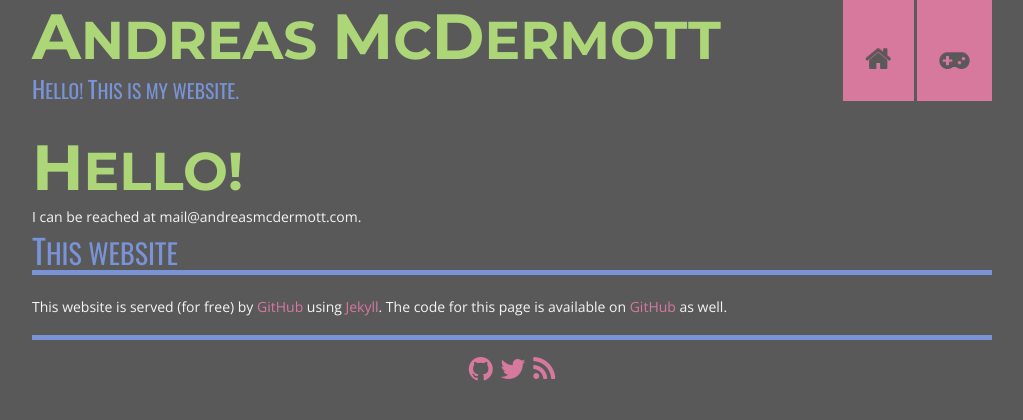
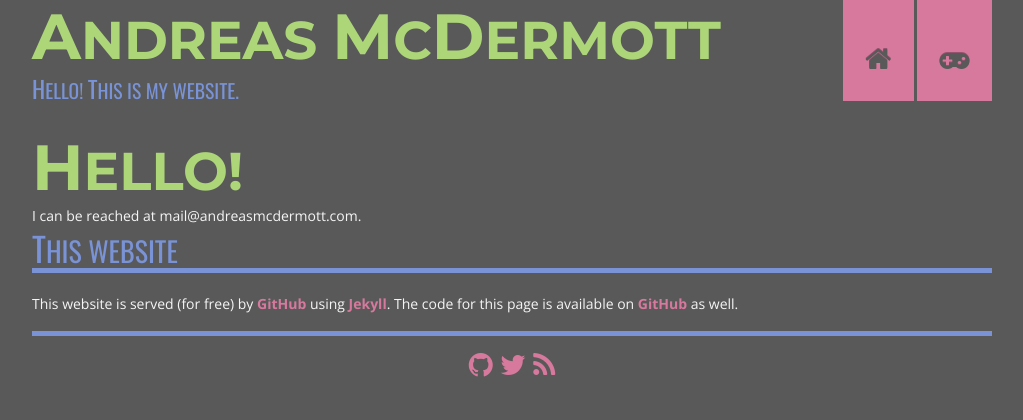
Before and after one commit to andreasmcdermott/andreasmcdermott.github.io, a Jekyll site: the page built from about/index.html, in a window 1280 px wide. Shown: the top 420 px of the page, without its empty margins (128-1151 px from the left). Built offline with Jekyll 4.4.1, drawn with Linux system fonts in a browser that asks for light colours; nearby versions of some CDN libraries.

Commit message:
Bold links

```diff
--- a/css/site.css
+++ b/css/site.css
@@ -14,11 +14,11 @@ h3 a { font-family: 'Oswald', Arial, sans-serif; }
 h4 { font-size: 1.1em; border-bottom-style: none; padding-top: 1em;}
 a,
 nav a,
-header nav  a { text-decoration: none; color: #D6799D; font-family: 'Open Sans', Arial, sans-serif; }
+header nav a { text-decoration: none; color: #D6799D; font-family: 'Open Sans', Arial, sans-serif; font-weight: 700; }
 a:hover { color: #DC8DAC; }
 a:active { color: #D06590; }
 a i { line-height: inherit; }
-p { padding: 0.4em 0; margin: 0.2em 0; line-height: 125%; }
+p { padding: 0.4em 0; margin: 0.2em 0; line-height: 110%; }
 strong { font-weight: 700; }
 hr {  width: 90%; display: block; height: 1px; border: 0; margin: 1em 0; padding: 0;  border-top: 1px dotted #f5f5f5; }
 em { font-style: italic; }
```
